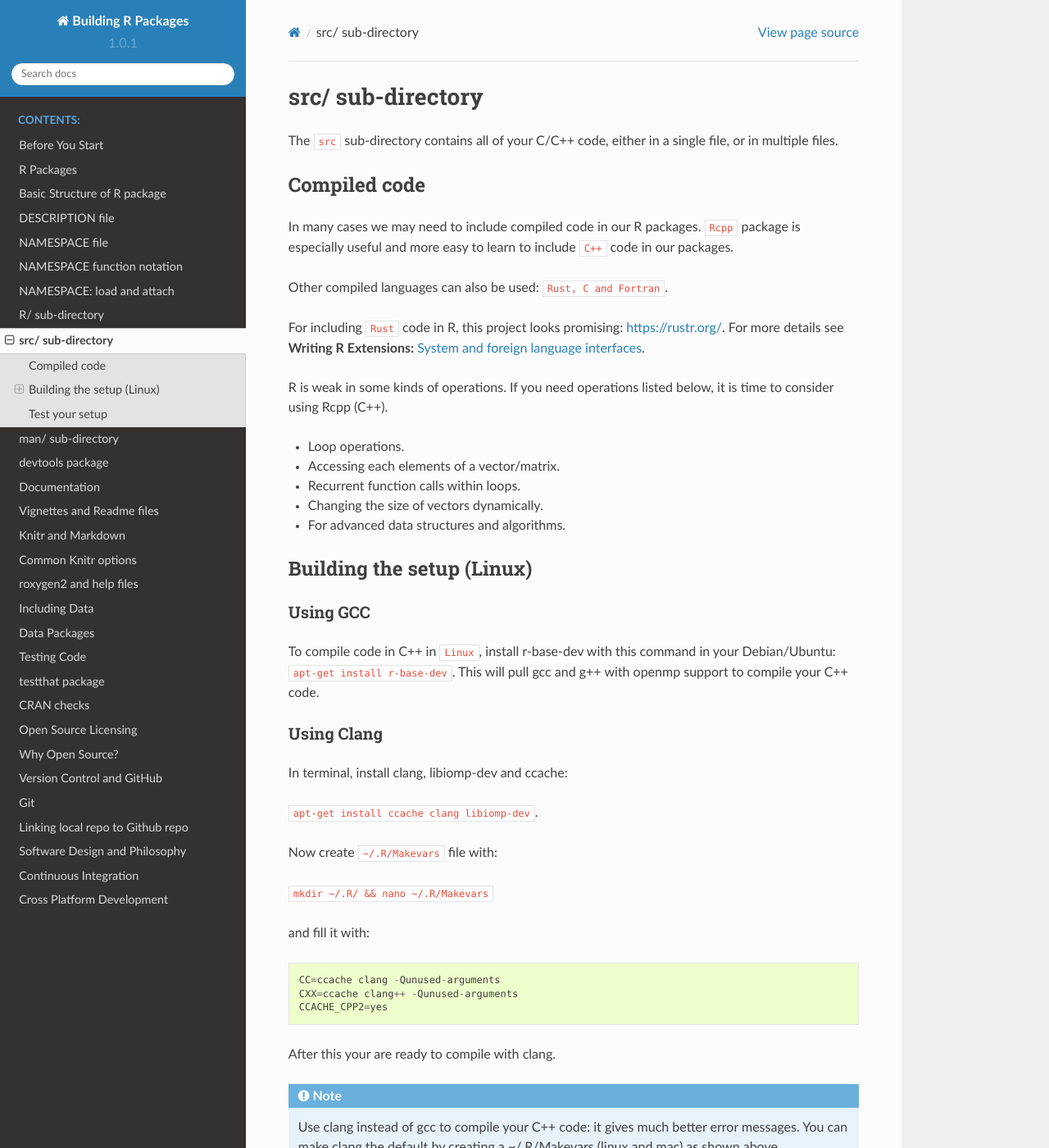
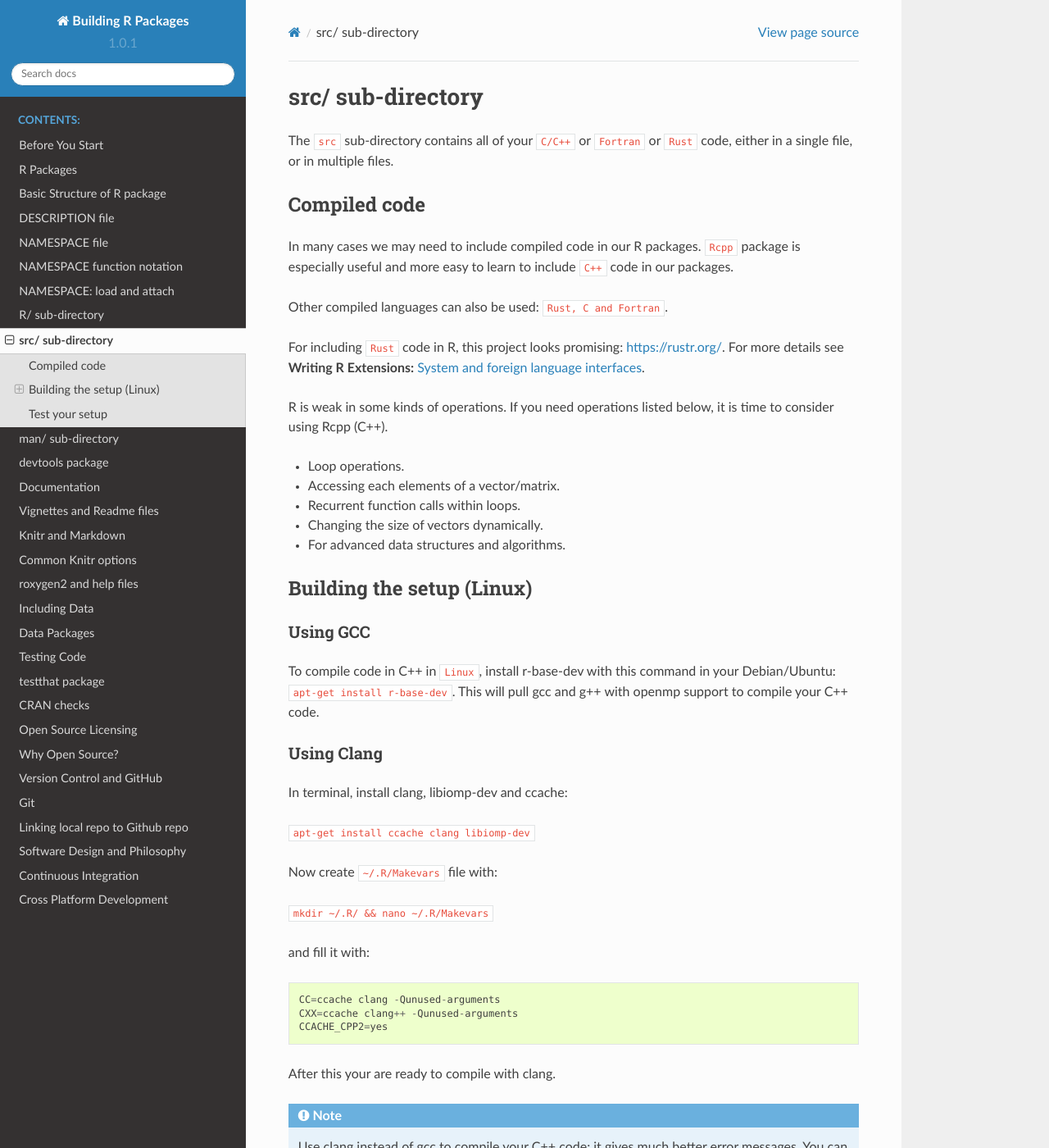
Before and after one commit to sumanstats/Building-R-packages, a Sphinx documentation site: the page built from source/compiled_code.rst, in a window 1280 px wide and 1400 px high. Shown: the whole window at 82% size. Built offline with Sphinx 7.4.7 and the Read the Docs theme 2.0.0, drawn with Linux system fonts in a browser that asks for light colours.

Commit message:
fix few typos

```diff
--- a/source/basic_structure.rst
+++ b/source/basic_structure.rst
@@ -20,7 +20,7 @@ Building R Packages Pre-Flight Check List
 1. Install latest version of R
 2. Install latest version of RStudio
 3. Open RStudio
-4. Install ``devtools`` package (may take a few minutes) or update packages
+4. Install ``devtools`` and ``usethis`` package (may take a few minutes) or update packages
 5. Install ``roxygen2`` package
 6. Click on Project ---> New Project ---> New Directory ---> R Package
 7. Enter package name
--- a/source/before_start.rst
+++ b/source/before_start.rst
@@ -18,7 +18,7 @@ On Windows, the R Core has put together a package of tools that you can download
 Linux
 *****
 
-If you are using R on a Unix-like system then you may have already have the tools for building R packages. In particular, if you built R from the sources, then you already have a C compiler and Fortran compiler.
+If you are using R on a Unix-like system then you may already have the tools for building R packages. In particular, if you built R from the sources, then you already have a C compiler and Fortran compiler.
 In ``Debian``, ``apt-get install build-essential`` will install the necessary build tools like ``gcc``, ``g++``, ``make`` and many others.
 
 If, however, you installed R from a package management system, then you may need to install the compilers, as well as the **header files**. These usually coming in packages with the suffix **-devel**. For example, the header files for the readline package may come in the package ``readline-devel``. The catch is that these **-devel** packages are not needed to run R, only to build R packages from the sources.
--- a/source/compiled_code.rst
+++ b/source/compiled_code.rst
@@ -2,7 +2,7 @@
 src/ sub-directory
 ==================
 
-The ``src`` sub-directory contains all of your C/C++ code, either in a single file, or
+The ``src`` sub-directory contains all of your ``C/C++`` or ``Fortran`` or ``Rust`` code, either in a single file, or
 in multiple files.
 
 **************
@@ -50,7 +50,7 @@ Using Clang
 
 In terminal, install clang, libiomp-dev and ccache:
 
-``apt-get install ccache clang libiomp-dev``.
+``apt-get install ccache clang libiomp-dev``
 
 Now create ``~/.R/Makevars`` file with:
 
--- a/source/devtools.rst
+++ b/source/devtools.rst
@@ -49,7 +49,7 @@ In addition to starting a package using create or by creating a new project in R
 Figure below gives an example of what the new package directory will look like after you create an initial package structure with create or via the RStudio "New Project" interface. This initial package directory includes an R subdirectory, where you will save R scripts with all code defining R functions for the package. It also includes two files that will store metadata and interface information about your package (DESCRIPTION and NAMESPACE), as well as an R project file (.Rproj extension) that saves some project options for the directory. Finally, the initial package structure includes two files that can be used to exclude some files in the directory from either being followed by git ``(.gitignore)`` or included when the package is built ``(.Rbuildignore)``. These two files have names that start with a dot, so they may not be listed if you look at the package directory structure in a file manager like "Finder" on Macs. These "dot-files" will, however, be listed in the "Files" tab that shows up in one of the RStudio panes when you open an R project like a package directory, as shown in this figure.
 
 .. image:: images/package.PNG
-  :width: 800
+  :width: 600
 
 
 Other functions in devtools
```
